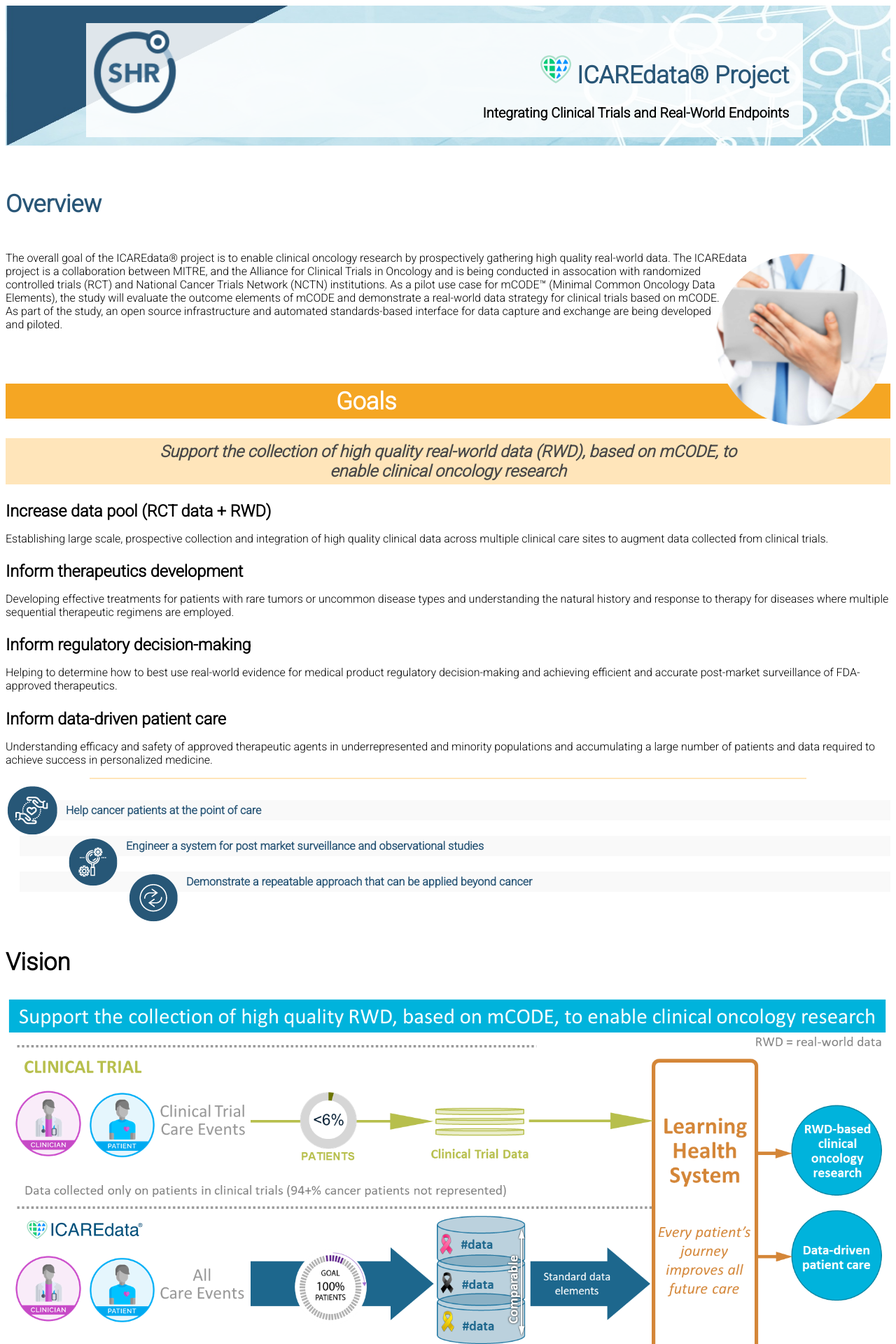
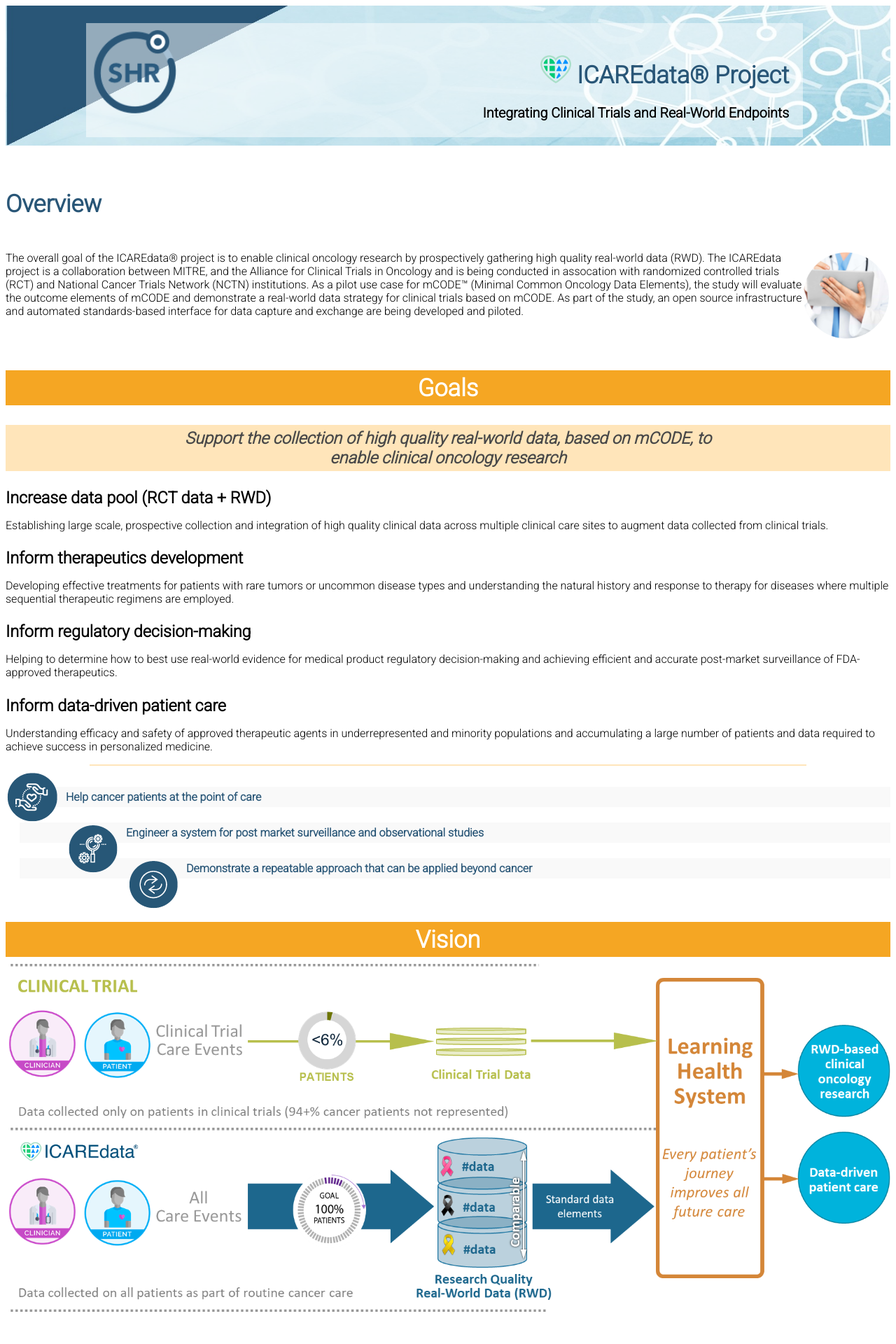
Before and after one commit to ICAREdata/icaredata.github.io, a Jekyll site: the page built from index.html, in a window 1280 px wide. Shown: the top 1920 px of the page at 70% size. Built offline with Jekyll 4.4.1, drawn with Linux system fonts in a browser that asks for light colours.

Commit message:
Minor changes based on feedback

```diff
--- a/_includes/head.html
+++ b/_includes/head.html
@@ -2,7 +2,7 @@
     <meta charset="utf-8">
     <meta http-equiv="X-UA-Compatible" content="IE=edge">
     <meta name="viewport" content="width=device-width, initial-scale=1">
-    <meta name="description" content="The ICAREdata™ Project is working to enable clinical oncology research by prospectively gathering high quality real-world data, and is a collaboration between MITRE, the Alliance for Clinical Trials in Oncology, and the Dana-Farber Cancer Institute.">
+    <meta name="description" content="The ICAREdata&reg; Project is working to enable clinical oncology research by prospectively gathering high quality real-world data, and is a collaboration between MITRE and the Alliance for Clinical Trials in Oncology.">
     <meta name="keywords" content="HealthIT,medical errors,semantic interoperability,healthcare interoperability,interoperability,Electronic Health Record,Electronic Medical Record,EMR,EHR,synthetic patient,SyntheticMass,MITRE,Personal Health Record,Universal Health Record,National Health Record">
 
     <!-- Favicons -->
--- a/_scss/_layout.scss
+++ b/_scss/_layout.scss
@@ -59,7 +59,8 @@
     }
 
     #header-content {
-        background-color: $clr-background-transparent;
+        //background-color: $clr-background-transparent;
+        background-color: rgba(255, 255, 255, 0.5);
         position: absolute;
         top: 25px;
         right: 11vw;
@@ -95,8 +96,8 @@
         padding: 0px 0 20px 0;
     }
     .curve {
-          width: 20%; height: auto;
-          min-width: 150px;
+          width: 10%; height: auto;
+          min-width: 120px;
           float: right;
           border-radius: 50%;
           -webkit-shape-outside:circle();
@@ -185,6 +186,30 @@
         }
     }
     #approach-diagram {
+        width: 100%;
+    }
+}
+
+section#vision {
+    #vision-section-heading {
+        text-align: center;
+        h1 {
+            padding: 5px 0;
+            margin: 10px 0;
+            background: $clr-sndry;
+            text-align: center;
+            color: white;
+            font-weight: bold;
+        }
+        h3 {
+            background: $clr-light-sndry;
+            color: $clr-dark-grey;
+            margin: 10px 0;
+            padding: 5px;
+            font-style: italic;
+        }
+    }
+    #vision-diagram {
         width: 100%;
     }
 }
--- a/index.html
+++ b/index.html
@@ -25,7 +25,7 @@
     <div class="row">
       <div class="col-12" id="goal-section-heading">
         <h1>Goals</h1>
-        <h3>Support the collection of high quality real-world data (RWD), based on mCODE, to <br class="rwd-break"> enable clinical oncology research</h3>
+        <h3>Support the collection of high quality real-world data, based on mCODE, to <br class="rwd-break"> enable clinical oncology research</h3>
       </div>
     </div>
     <div class="row" id="goal-section-texts">
@@ -88,7 +88,7 @@
     </div>
     <div class="row">
       <div class="col-12">
-        <img src="/assets/img/ICAREdata_LearningHealthSystem.png" width="100%" height="auto" alt="Diagram showing how ICAREdata&reg; project supports the collection of high quality, mCODE based real-world data to enable clinical oncology research and contribute to a learning health system." id="vision-diagram">
+        <img src="/assets/img/ICAREdata_vision_diagram.png" alt="Diagram showing how ICAREdata&reg; project supports the collection of high quality, mCODE based real-world data to enable clinical oncology research and contribute to a learning health system." id="vision-diagram">
       </div>
     </div>
   </div>
```
Also changed, not shown: other parts of index.html (+1 -1 lines), assets/img/ICAREdata_vision_diagram.png (added).
